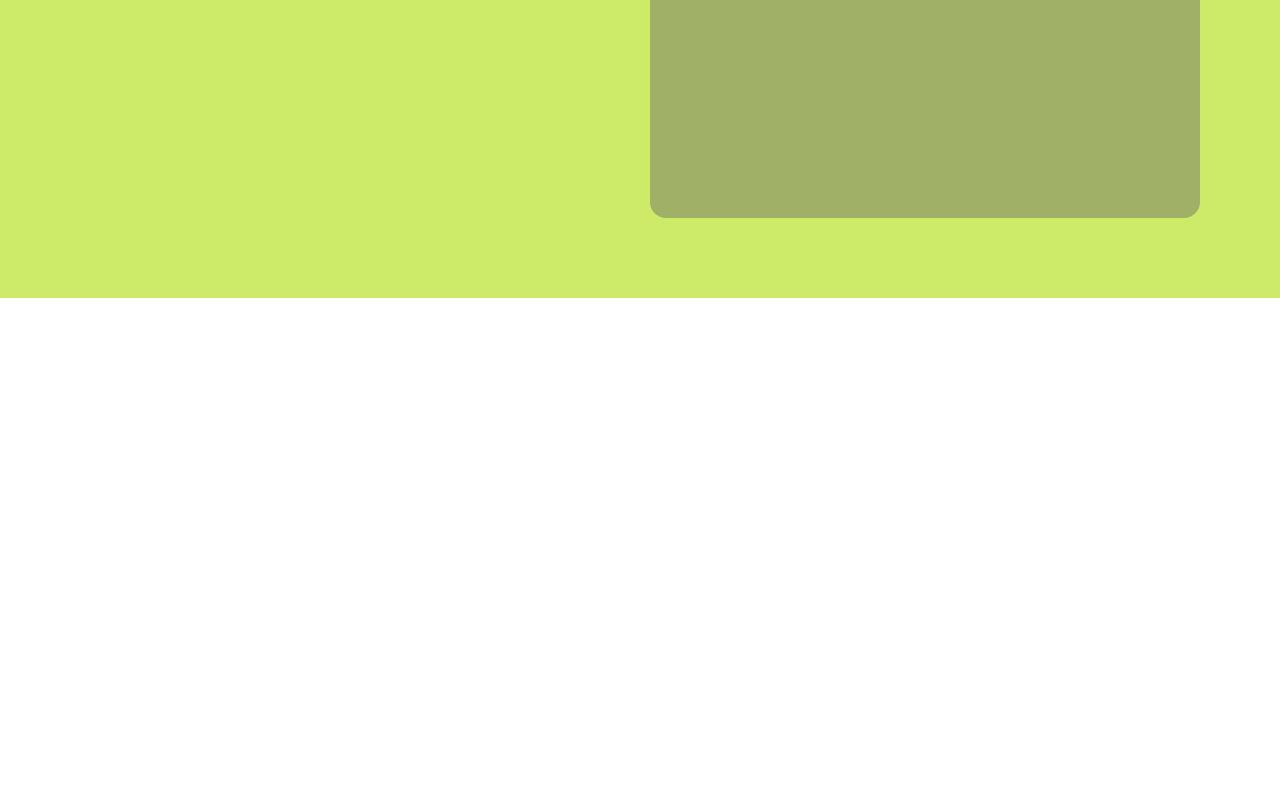
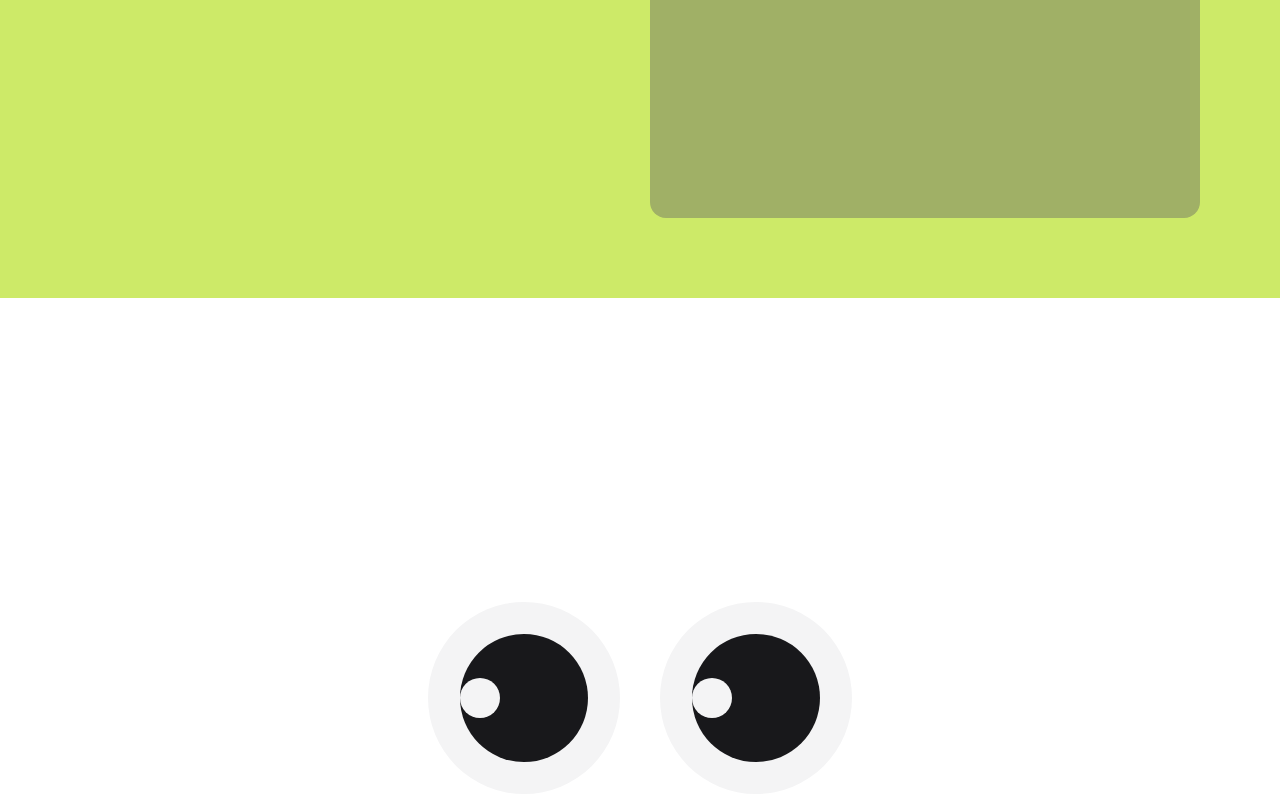
Before and after one commit to ChiragHira/Animated-Website, a React (Vite) app in the folder ochi/: page / in a window 1280 px wide. Shown: the part 1918-2718 px from the top of the page. Before the commit the page ends 2216 px from the top, so only its background shows below. Built offline with nearby package versions, Linux system fonts and the light colour scheme.

Commit message:
Eyes components is added

```diff
--- a/ochi/src/App.jsx
+++ b/ochi/src/App.jsx
@@ -1,4 +1,5 @@
 import About from './components/About.jsx';
+import Eyes from './components/Eyes.jsx';
 import Landingpage from './components/Landingpage.jsx';
 import Marquee from './components/Marquee.jsx';
 import Navbar from './components/Navbar.jsx'
@@ -10,6 +11,7 @@ const App = () => {
       <Landingpage />
       <Marquee />
       <About />
+      <Eyes />
     </div>
   )
 }
--- /dev/null
+++ b/ochi/src/components/Eyes.jsx
@@ -0,0 +1,47 @@
+import React, { useEffect, useState } from 'react'
+
+const Eyes = () => {
+    const [rotate, setrotate] = useState(0);
+
+    useEffect(() => {
+        window.addEventListener('mousemove', (e) => {
+            let mouusex = e.clientX;
+            let mouusey = e.clientY;
+
+            let deltax = mouusex - window.innerWidth / 2;
+            let deltay = mouusey - window.innerHeight / 2;
+            let angle = Math.atan2(deltay, deltax);
+
+            let degree = angle * (180 / Math.PI);
+
+            setrotate(degree-180);
+        })
+    })
+
+  return (
+    <div className='eyes w-full h-screen overflow-hidden'>
+
+        <div className='relative w-full h-full bg-cover bg-center bg-[url("https://ochi.design/wp-content/uploads/2022/05/Top-Viewbbcbv-1-scaled.jpg")]'>
+            <div className='absolute flex gap-10 top-1/2 left-1/2 -translate-x-[50%] -translate-y-[50%]'>
+                <div className='flex items-center justify-center w-[15vw] h-[15vw] bg-zinc-100 rounded-full'>
+                    <div className='relative w-2/3 h-2/3 bg-zinc-900 rounded-full'>
+                        <div style={{transform: `rotate(${rotate}deg)`}} className='absolute top-1/2 left-1/2 -translate-x-[50%] -translate-y-[50%] line w-full h-10'>
+                            <div className='w-10 h-10 bg-zinc-100 rounded-full'></div>
+                        </div>
+                    </div>
+                </div>
+                <div className='flex items-center justify-center w-[15vw] h-[15vw] bg-zinc-100 rounded-full'>
+                    <div className='relative w-2/3 h-2/3 bg-zinc-900 rounded-full'>
+                        <div style={{transform: `rotate(${rotate}deg)`}} className='absolute top-1/2 left-1/2 -translate-x-[50%] -translate-y-[50%] line w-full h-10'>
+                            <div className='w-10 h-10 bg-zinc-100 rounded-full'></div>
+                        </div>
+                    </div>
+                </div>
+            </div>
+        </div>
+
+    </div>
+  )
+}
+
+export default Eyes;
```
